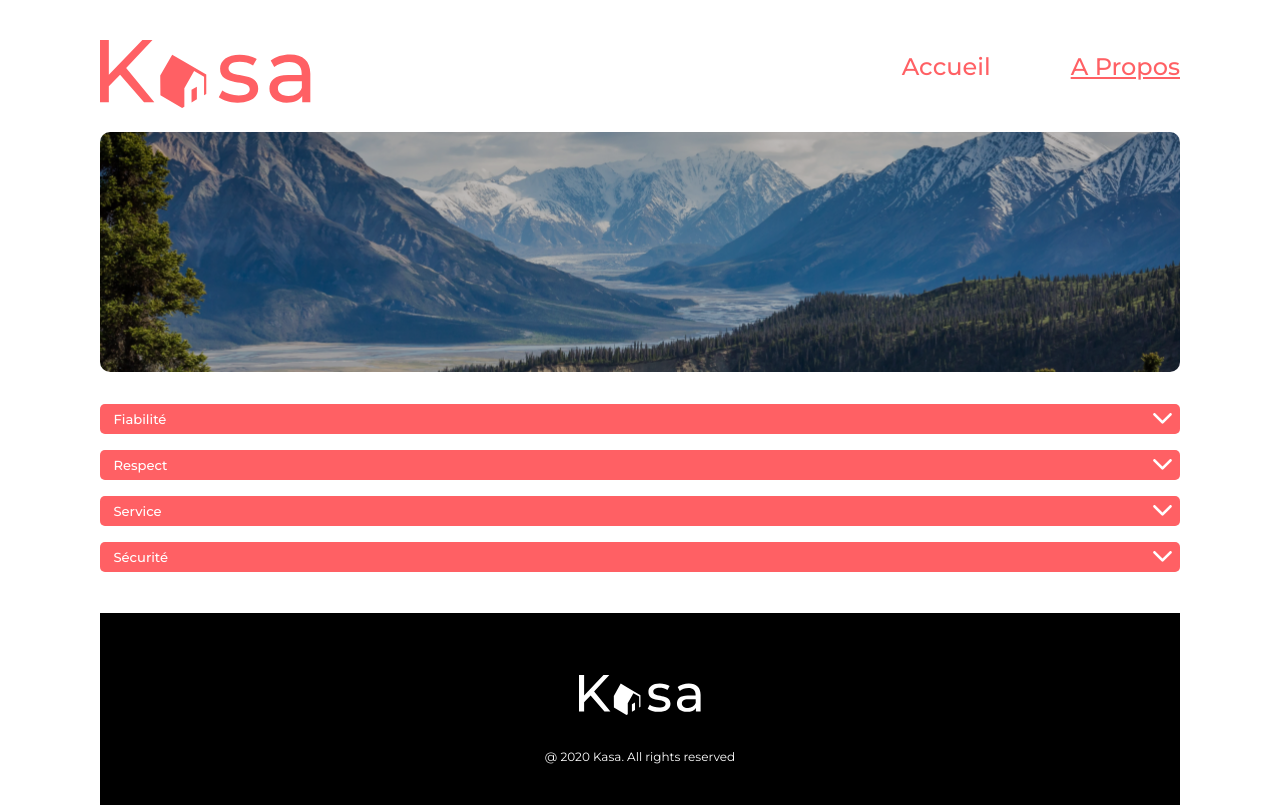
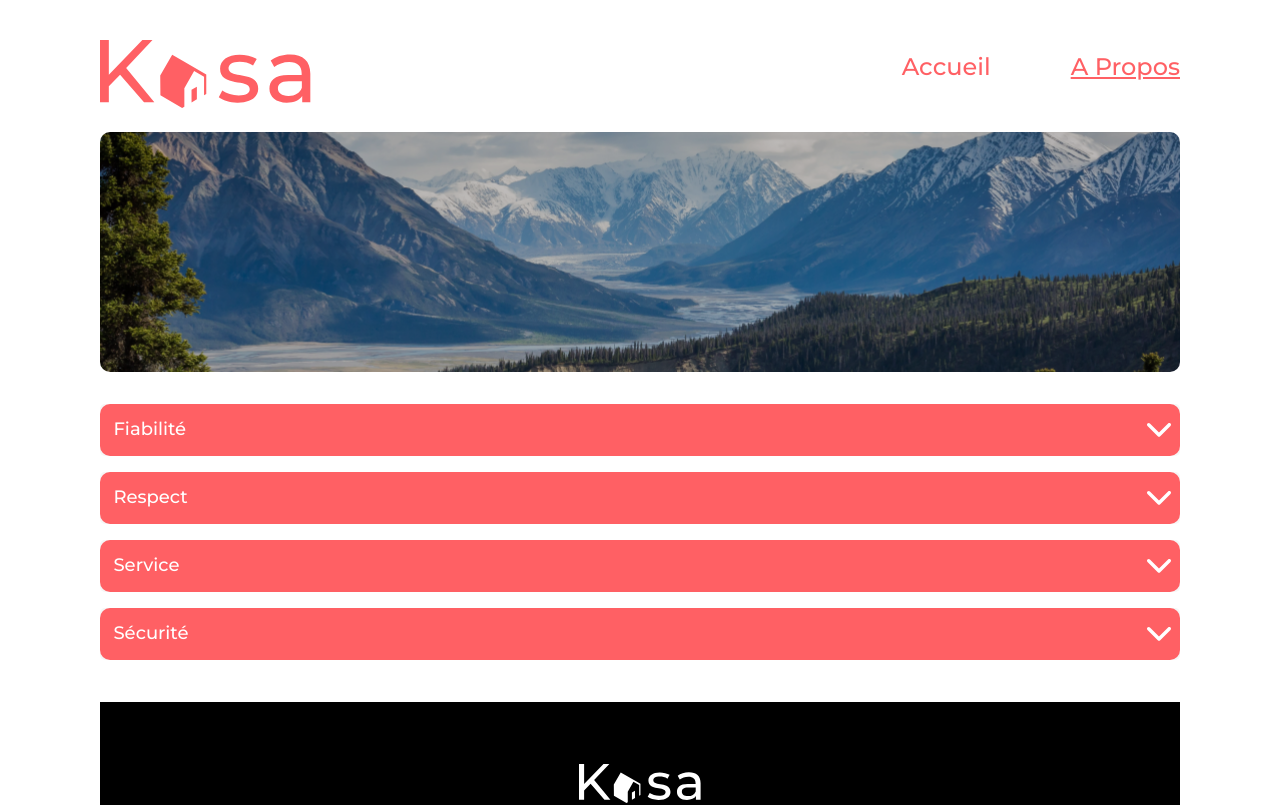
Before and after one commit to FlorenceMARTIN79/Martin_Florence_kasa_creationAppliWebReact, a React (Create React App) app: page /APropos in a window 1280 px wide. Shown: the top 805 px of the page. Built offline with nearby package versions, Linux system fonts and the light colour scheme; a web font is replaced by a local one.

Commit message:
finalization of the mobile layout for the logement collapse

```diff
--- a/src/components/Card/card.module.css
+++ b/src/components/Card/card.module.css
@@ -94,7 +94,7 @@
     }
 }
 
-@media screen and (min-width: 2000px) {
+@media screen and (min-width: 1900px) {
     .cardStyle {
         margin: 1.2rem 0.6rem;
     }
--- a/src/components/Collapse/collapse.module.css
+++ b/src/components/Collapse/collapse.module.css
@@ -28,7 +28,6 @@ button {
 }
 
 .vectorImg {
-    /*width: 1.4rem;*/
     display: flex;
 }
 
@@ -66,3 +65,28 @@ button {
     font-size: 0.8rem;
     line-height: 1.1rem;
 }
+
+@media screen and (min-width: 1024px) {
+    button {
+        height: 3.25rem;
+        border-radius: 0.625rem;
+    }
+
+    .collapseButtonTitle {
+        font-size: 1.125rem;
+        line-height: 1.6rem;
+    }
+
+    .collapseContentDetail p {
+        font-size: 1.125rem;
+        line-height: 1.6rem;
+        margin-top: 1rem;
+        margin-bottom: 1rem;
+        text-align: left;
+        padding-left: 0.5rem;
+        min-height: 11rem;
+    }
+    .vectorImg {
+        height: 2rem;
+    }
+}
--- a/src/pages/Logement/logement.module.css
+++ b/src/pages/Logement/logement.module.css
@@ -137,4 +137,13 @@
     .hostPhoto {
         height: 4rem;
     }
+
+    .rentalDetails {
+        flex-direction: row;
+        justify-content: space-between;
+    }
+
+    .rentalDetailBlock {
+        width: 45%;
+    }
 }
```
